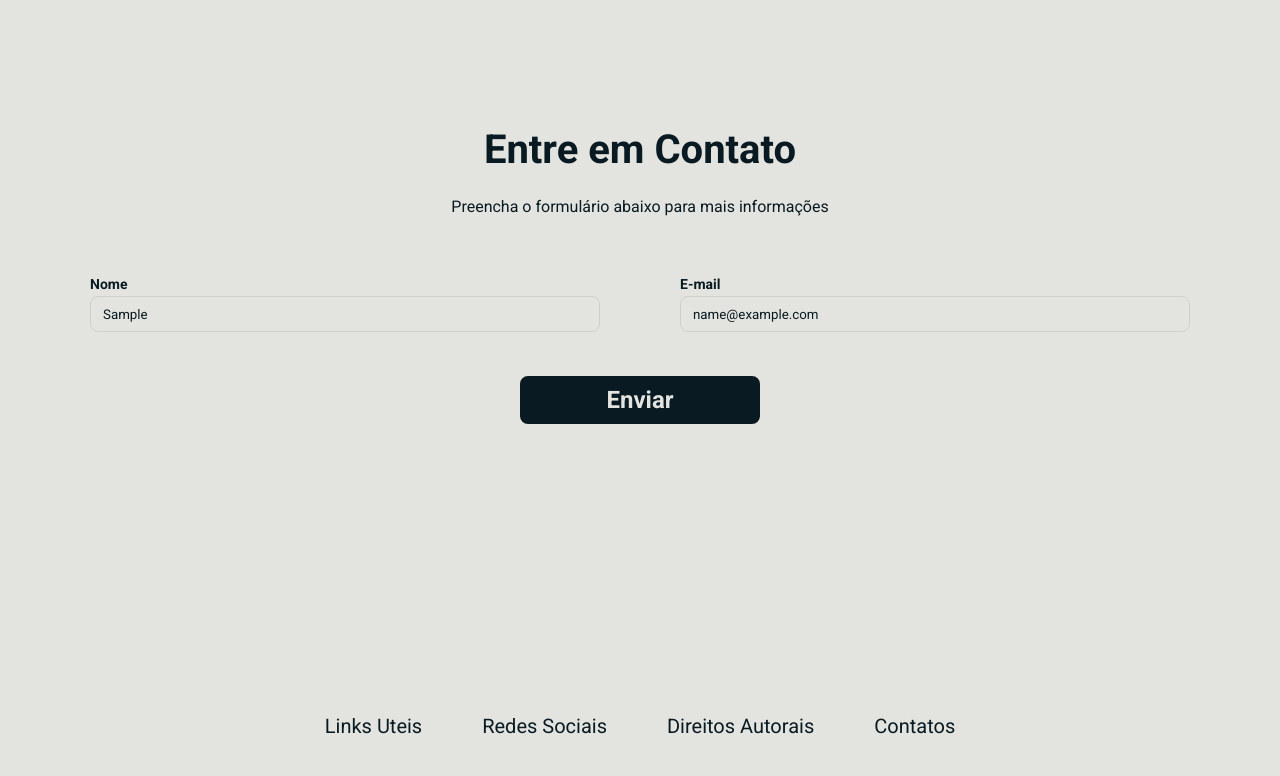
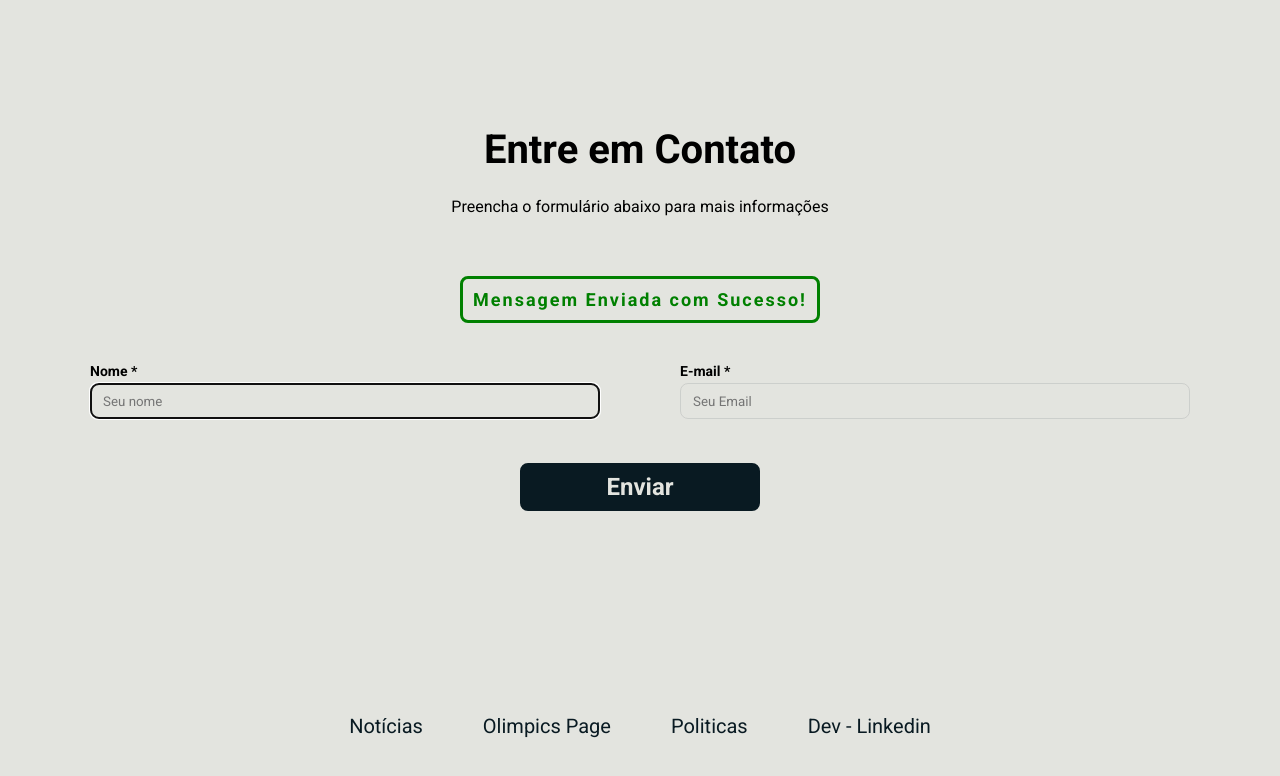
Before and after one commit to JosueCosta2023/janGinasticaClub, a plain HTML site: page index.html in a window 1280 px wide. Both pictures are taken after typing "Sample", "name@example.com" into the empty fields and a click on the button "Enviar". Shown: the part 4410-5186 px from the top of the page. Drawn offline with nearby package versions, Linux system fonts and the light colour scheme; files whose address does not match are found by name.

Commit message:
feat: refatoração de logica de programação e estilos css do componente mensagem de sucesso

```diff
--- a/index.html
+++ b/index.html
@@ -392,24 +392,23 @@
 
 
                 <div id="mensagem">
-                        <p class="msg"></p>
-                        <img src="./public/images/icon-check.png" alt="Icone check da menssagem de sucesso ao enviar e-mail">
+                    <span class="msg"></span>
                 </div>
 
 
                 <div class="input-group">
                     <div class="input-item">
-                        <label for="inName">Nome</label>
+                        <label for="inName">Nome *</label>
                         <input type="text" id="inName" placeholder="Seu nome">
                     </div>
 
                     <div class="input-item message">
-                        <label for="inEmail">E-mail</label>
+                        <label for="inEmail">E-mail *</label>
                         <input type="email" name="inEmail" id="inEmail" placeholder="Seu Email" />
                     </div>
                 </div>
 
-                <button type="submit"id="btEnviar">
+                <button type="submit" id="btEnviar">
                     <span>Enviar</span>
                     <div class="load"></div>
                 </button>
@@ -421,10 +420,10 @@
         <section class="content">
             <nav class="content-nav">
                 <ul>
-                    <li><a href="">Links Uteis</a></li>
-                    <li><a href="">Redes Sociais</a></li>
-                    <li><a href="">Direitos Autorais</a></li>
-                    <li><a href="">Contatos</a></li>
+                    <li><a href="https://www.olympics.com/pt/noticias" target="_blank" title="Noticiais oficiais">Notícias</a></li>
+                    <li><a href="https://www.olympics.com/pt/" target="_blank" title="Pagina oficial dos jogos Olimpicos mundial">Olimpics Page</a></li>
+                    <li><a href="https://www.olympics.com/pt/privacy-policy" target="_blank" title="Politicas e Privacidade Oficial">Politicas</a></li>
+                    <li><a href="https://www.linkedin.com/in/josue-ocanha-costa/" target="_blank" title="Linkedin do Desenvolvedor deste projeto">Dev - Linkedin</a></li>
                 </ul>
             </nav>
         </section>
--- a/src/css/reset.css
+++ b/src/css/reset.css
@@ -4,7 +4,6 @@
     box-sizing: border-box;
     font-family: "Roboto", serif;
     font-optical-sizing: auto;
-    color: var(--secundary-color);
 }
 
 buttom{
--- a/src/css/sections/sectionContact.css
+++ b/src/css/sections/sectionContact.css
@@ -89,7 +89,6 @@
 
 .content.contact > .content-formulario #mensagem{
     padding: 10px;
-    width: 400px;
     max-width: 100%;
     margin: 0 auto;
     border-radius: 8px;
@@ -98,23 +97,22 @@
     display: none;
 }
 
-.content.contact > .content-formulario #mensagem > p{
+.content.contact > .content-formulario #mensagem > span{
     font-size: 18px;
+    display: inline-block;
     font-weight: bold;
-}
-.content.contact > .content-formulario #mensagem > img{
-    width: 16px;
-    height: 16px;
+    letter-spacing: 2px;
 }
 
-.content.contact > .content-formulario #mensagem.success{
+
+.success{
     color: green;
     border: 3px solid green;
 }
 
-.content.contact > .content-formulario #mensagem.error{
+.error{
     color: red;
-    border: 3ps solid red;
+    border: 3px solid red;
 }
 
 @media(max-width: 1100px){
--- a/src/js/index.js
+++ b/src/js/index.js
@@ -7,7 +7,7 @@ window.addEventListener("load", () => {
 
     const enviar = document.querySelector("#btEnviar")
     const frm = document.querySelector("form")
-    const mensagemContent = frm.querySelector(".mensagem")
+    const mensagemContent = frm.querySelector("#mensagem")
     const mensagemSucesso = frm.querySelector(".msg")
 
     // Tempo de loading principal
@@ -45,6 +45,7 @@ window.addEventListener("load", () => {
         setTimeout(() => {
             mensagemContent.style.display = "none"
             mensagemContent.classList.remove(tipo)
+            frm.inName.focus();
         }, 5000)
     }
 
@@ -64,7 +65,7 @@ window.addEventListener("load", () => {
         const email = frm.inEmail.value.trim()
 
         if(!nome | !email){
-            exibirMensagem("Preencha todos os Campos Obrigatorios", "error")
+            exibirMensagem("Atenção, é obrigatorio preencher todos os campos do formulário.", "error")
             return
         }
 
```
Lines whose indentation alone changed are shown as unchanged.
